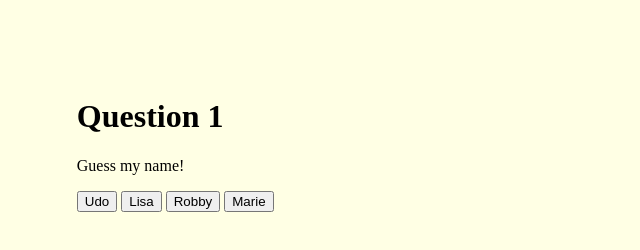
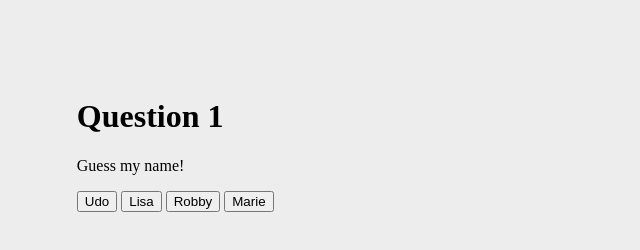
Before and after one commit to jensgraetzer/HTML-Stopping-Mediaplayer, a plain HTML site: page stop01.html in a window 1280 px wide. Shown: the top 250 px of the page, without its empty margins (0-640 px from the left). Drawn offline with Linux system fonts and the light colour scheme.

Commit message:
Update stop01.html

```diff
--- a/stop01.html
+++ b/stop01.html
@@ -10,7 +10,7 @@
 				padding: 6vw;
 				width: 100%;
 				height: 98%;
-				background:rgba(255,255,222,0.8);  /* semi transparent */
+				background:rgba(233,233,233,0.8);  /* semi transparent */
 				overflow: hidden; /* hide scrollbars */
 			}
 		</style>
```
